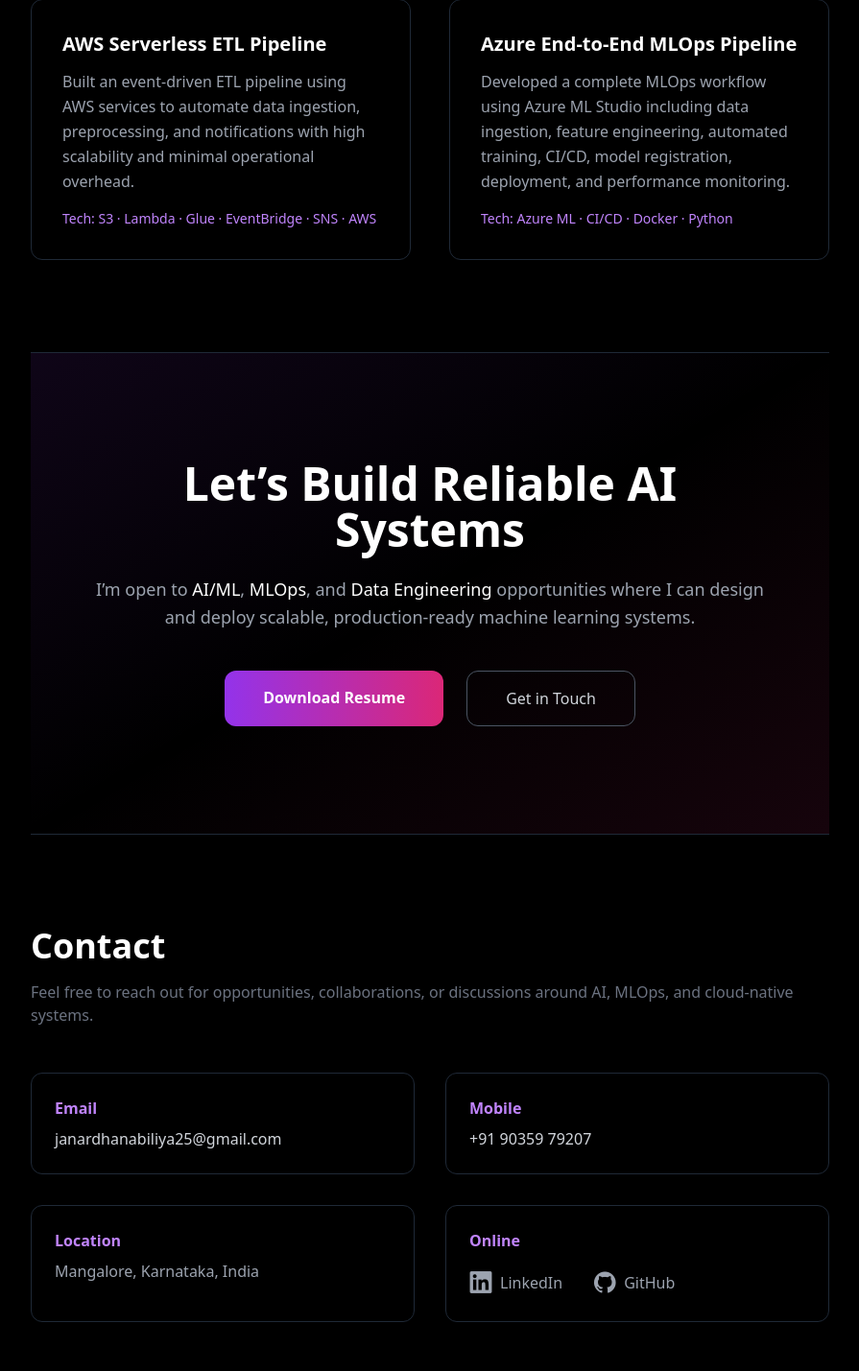
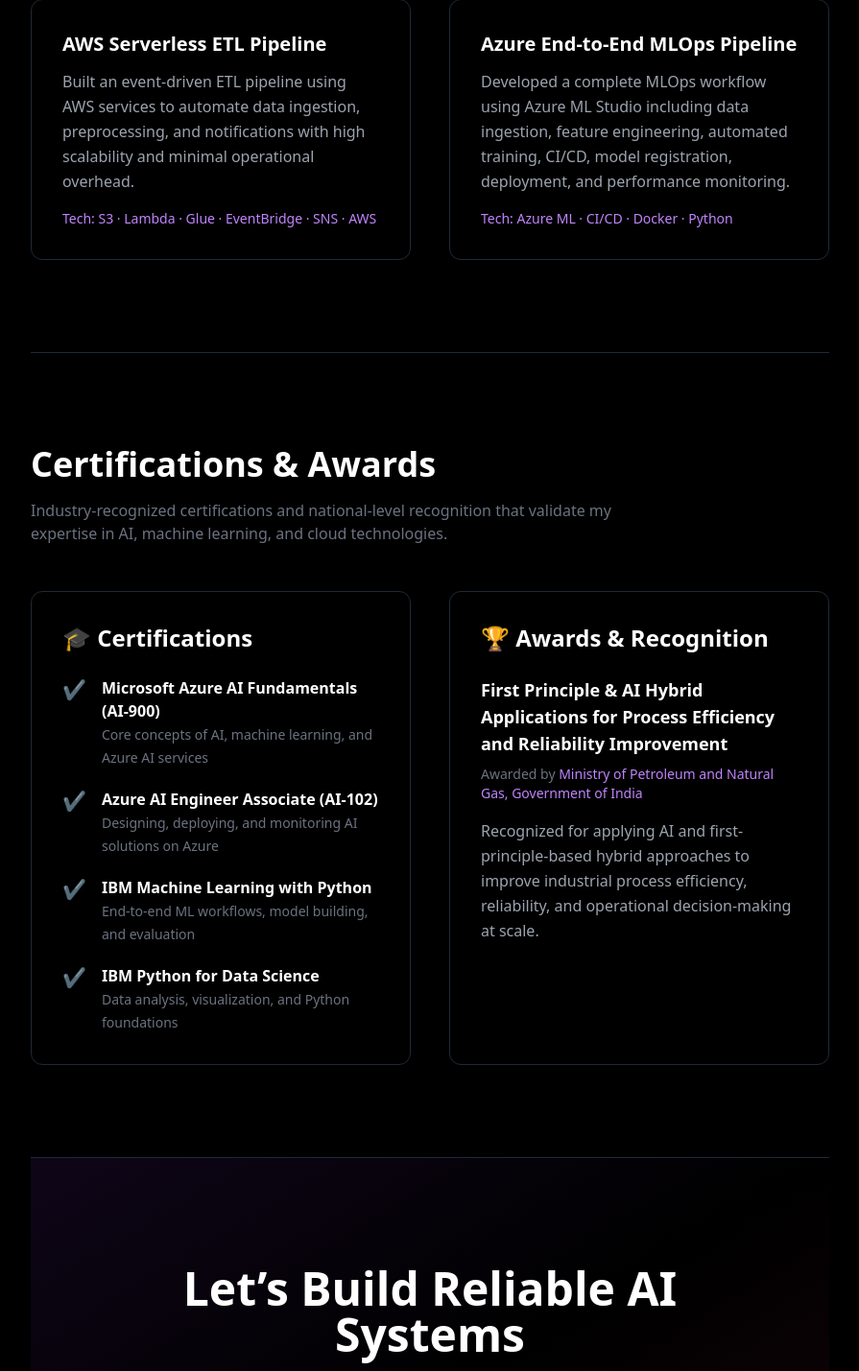
Before and after one commit to biliyajanardhan/PORTFOLIO, a Flask app: page / in a window 1280 px wide. Shown: the part 5071-6500 px from the top of the page at 96% size, without its empty margins (336-1231 px from the left). Run offline with Flask 3, Linux system fonts and the light colour scheme; some libraries are stand-ins or nearby versions.

Commit message:
Fifth commit - Flask portfolio

```diff
--- a/templates/index.html
+++ b/templates/index.html
@@ -610,6 +610,115 @@
   </div>
 </section>
 
+<!-- ================= CERTIFICATIONS & AWARDS ================= -->
+<section id="certifications" class="py-24 border-t border-gray-800">
+  <div class="max-w-6xl">
+
+    <!-- Title -->
+    <h2 class="text-4xl font-bold text-white mb-4">
+      Certifications & Awards
+    </h2>
+    <p class="text-gray-500 mb-12 max-w-2xl">
+      Industry-recognized certifications and national-level recognition
+      that validate my expertise in AI, machine learning, and cloud technologies.
+    </p>
+
+    <!-- Grid -->
+    <div class="grid md:grid-cols-2 gap-10">
+
+      <!-- ================= CERTIFICATIONS ================= -->
+      <div class="border border-gray-800 rounded-xl p-8 hover:border-purple-500 transition">
+        <h3 class="text-2xl font-semibold text-white mb-6 flex items-center gap-2">
+          🎓 Certifications
+        </h3>
+
+        <ul class="space-y-5 text-gray-400">
+          <li class="flex items-start gap-4">
+            <span class="text-purple-400 text-xl">✔</span>
+            <span>
+              <span class="text-white font-semibold">
+                Microsoft Azure AI Fundamentals (AI-900)
+              </span>
+              <br />
+              <span class="text-sm text-gray-500">
+                Core concepts of AI, machine learning, and Azure AI services
+              </span>
+            </span>
+          </li>
+
+          <li class="flex items-start gap-4">
+            <span class="text-purple-400 text-xl">✔</span>
+            <span>
+              <span class="text-white font-semibold">
+                Azure AI Engineer Associate (AI-102)
+              </span>
+              <br />
+              <span class="text-sm text-gray-500">
+                Designing, deploying, and monitoring AI solutions on Azure
+              </span>
+            </span>
+          </li>
+
+          <li class="flex items-start gap-4">
+            <span class="text-purple-400 text-xl">✔</span>
+            <span>
+              <span class="text-white font-semibold">
+                IBM Machine Learning with Python
+              </span>
+              <br />
+              <span class="text-sm text-gray-500">
+                End-to-end ML workflows, model building, and evaluation
+              </span>
+            </span>
+          </li>
+
+          <li class="flex items-start gap-4">
+            <span class="text-purple-400 text-xl">✔</span>
+            <span>
+              <span class="text-white font-semibold">
+                IBM Python for Data Science
+              </span>
+              <br />
+              <span class="text-sm text-gray-500">
+                Data analysis, visualization, and Python foundations
+              </span>
+            </span>
+          </li>
+        </ul>
+      </div>
+
+      <!-- ================= AWARDS ================= -->
+      <div class="border border-gray-800 rounded-xl p-8 hover:border-purple-500 transition">
+        <h3 class="text-2xl font-semibold text-white mb-6 flex items-center gap-2">
+          🏆 Awards & Recognition
+        </h3>
+
+        <div class="space-y-6 text-gray-400">
+          <div>
+            <p class="text-white font-semibold text-lg">
+              First Principle & AI Hybrid Applications for
+              Process Efficiency and Reliability Improvement
+            </p>
+            <p class="text-gray-500 text-sm mt-2">
+              Awarded by
+              <span class="text-purple-400">
+                Ministry of Petroleum and Natural Gas,
+                Government of India
+              </span>
+            </p>
+            <p class="mt-4 text-gray-400 leading-relaxed">
+              Recognized for applying AI and first-principle-based hybrid
+              approaches to improve industrial process efficiency,
+              reliability, and operational decision-making at scale.
+            </p>
+          </div>
+        </div>
+      </div>
+
+    </div>
+
+  </div>
+</section>
 
 
     <!-- CTA -->
```
